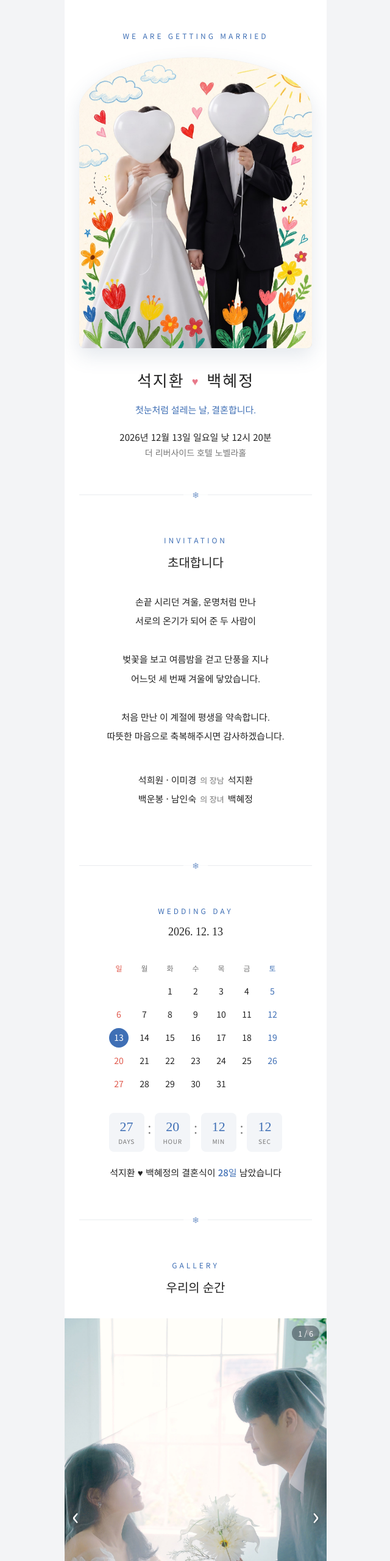
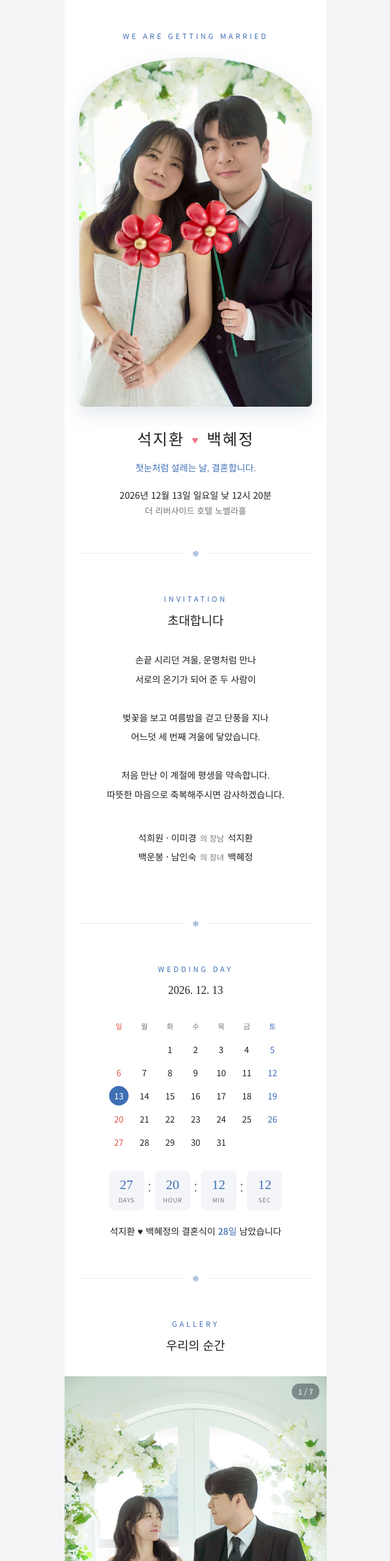
Before and after one commit to jhhj-wedding/jhhj-wedding.github.io, a plain HTML site: page index.html in a window 1280 px wide. Shown: the top 2560 px of the page at 61% size, without its empty margins (319-959 px from the left). Drawn offline with Linux system fonts and the light colour scheme; a web font is replaced by a local one.

Commit message:
메인 사진을 빨간 꽃 사진으로 교체, 갤러리 7장으로 순서 정리, 카톡 미리보기를 베일 사진으로
- 메인 아치 비율 2:3 (사진 안 잘림)
- gallery5를 하트 풍선 사진으로 교체
- og.jpg 800x480 (두 사람 얼굴이 다 들어가게)

Co-Authored-By: Claude Opus 5.5 <noreply@anthropic.com>

```diff
--- a/config.js
+++ b/config.js
@@ -56,15 +56,16 @@ const CONFIG = {
 따뜻한 마음으로 축복해주시면 감사하겠습니다.`,
 
   // images 폴더에 넣은 파일 이름
-  mainImage: "images/bgimgmain.jpg",
+  mainImage: "images/main-arch.jpg", // 빨간 꽃 사진 (갤러리 4번째와 같은 사진)
   mainImageArch: true, // true: 사진을 아치 모양 액자에 넣음 (사진용) / false: 액자 없이 그대로 (일러스트용)
   gallery: [
-    "images/gallery1.jpg",
-    "images/gallery2.jpg",
-    "images/gallery3.jpg",
-    "images/gallery4.jpg",
-    "images/gallery5.jpg",
-    "images/gallery6.jpg",
+    "images/gallery3.jpg", // 꽃 아치 아래 전신
+    "images/gallery2.jpg", // 신부 단독
+    "images/gallery1.jpg", // 베일 아래 마주 보기
+    "images/main-arch.jpg", // 빨간 꽃 (메인 사진)
+    "images/gallery5.jpg", // 하트 풍선
+    "images/gallery4.jpg", // 클로즈업 마주 보기
+    "images/gallery6.jpg", // 노을 베일 (마무리)
   ],
 
   // 마음 전하실 곳 (양쪽 다 비워두면 섹션이 숨겨짐)
--- a/index.html
+++ b/index.html
@@ -11,15 +11,15 @@
   <meta property="og:type" content="website" />
   <meta property="og:title" content="석지환 ♥ 백혜정 결혼합니다" />
   <meta property="og:description" content="2026년 12월 13일 일요일 낮 12시 20분 · 더 리버사이드 호텔 노벨라홀" />
-  <meta property="og:image" content="https://jhhj-wedding.github.io/images/og.jpg?v=2" />
+  <meta property="og:image" content="https://jhhj-wedding.github.io/images/og.jpg?v=3" />
   <meta property="og:image:width" content="800" />
-  <meta property="og:image:height" content="400" />
+  <meta property="og:image:height" content="480" />
   <meta property="og:url" content="https://jhhj-wedding.github.io/" />
 
   <link rel="preconnect" href="https://fonts.googleapis.com" />
   <link rel="preconnect" href="https://fonts.gstatic.com" crossorigin />
   <link href="https://fonts.googleapis.com/css2?family=Gowun+Batang:wght@400;700&family=Noto+Sans+KR:wght@400;500&display=swap" rel="stylesheet" />
-  <link rel="stylesheet" href="style.css?v=20261109c" />
+  <link rel="stylesheet" href="style.css?v=20261116a" />
 </head>
 <body>
   <main class="container">
@@ -116,7 +116,7 @@
   <div class="toast" id="toast"></div>
 
   <script src="https://t1.kakaocdn.net/kakao_js_sdk/2.7.4/kakao.min.js" crossorigin="anonymous"></script>
-  <script src="config.js?v=20261109c"></script>
-  <script src="script.js?v=20261109c"></script>
+  <script src="config.js?v=20261116a"></script>
+  <script src="script.js?v=20261116a"></script>
 </body>
 </html>
--- a/script.js
+++ b/script.js
@@ -174,7 +174,7 @@
           description: document.querySelector('meta[property="og:description"]').content,
           imageUrl: document.querySelector('meta[property="og:image"]').content,
           imageWidth: 800,
-          imageHeight: 400,
+          imageHeight: 480,
           link: { mobileWebUrl: url, webUrl: url },
         },
         buttons: [{ title: "청첩장 보기", link: { mobileWebUrl: url, webUrl: url } }],
--- a/style.css
+++ b/style.css
@@ -38,7 +38,7 @@ button { font-family: inherit; cursor: pointer; }
 .hero-photo {
   display: block;
   width: 100%;
-  aspect-ratio: 4 / 5; /* 메인 사진(bgimgmain) 비율에 맞춤 — 양옆 안 잘림 */
+  aspect-ratio: 2 / 3; /* 메인 사진(main-arch, 빨간 꽃) 비율 그대로 — 안 잘림 */
   object-fit: cover;
   border-radius: 50% 50% 8px 8px / 18% 18% 8px 8px;
   background: linear-gradient(170deg, #dfe7ef, #b9c7d8);
```
Also changed, not shown: images/gallery5.jpg, images/main-arch.jpg (added), images/og.jpg.
